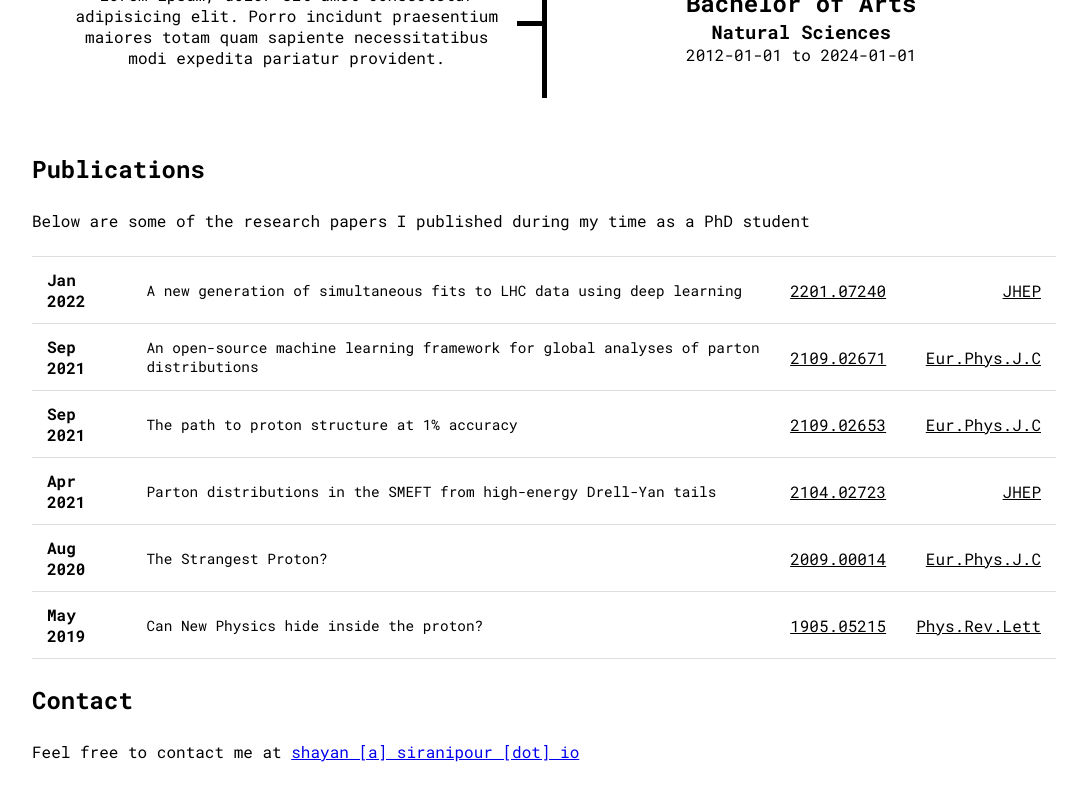
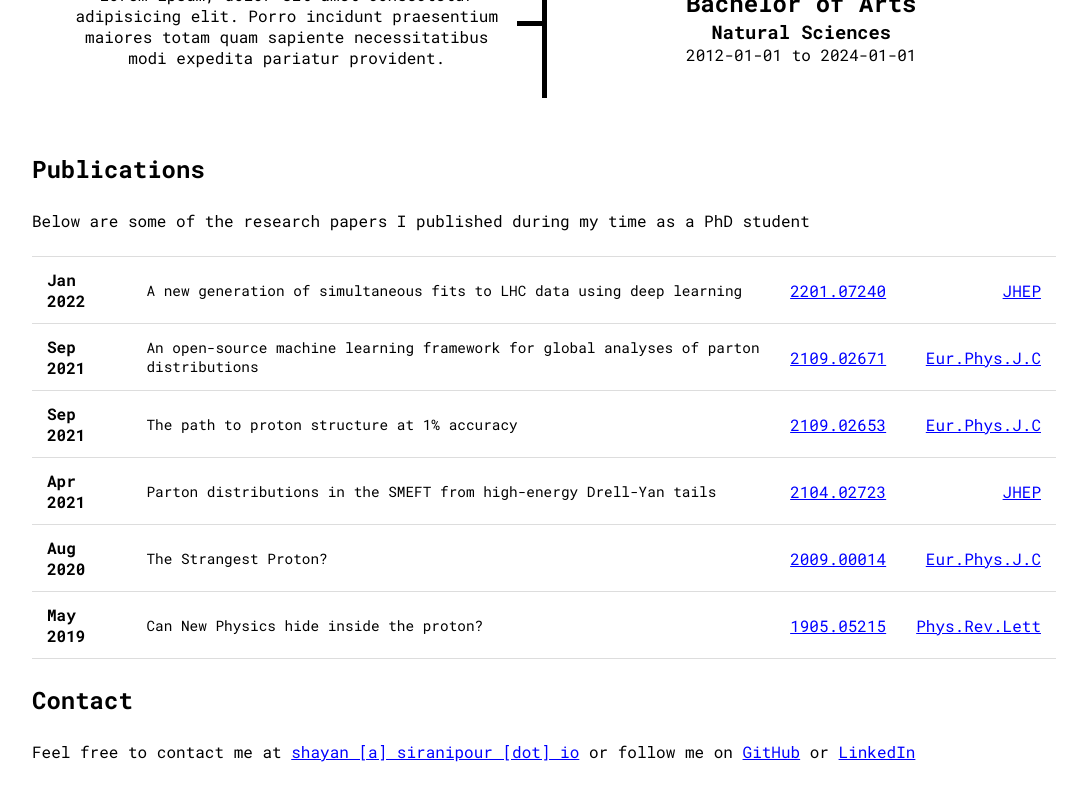
Before and after one commit to siranipour/website, a React (Vite) app: page / in a window 1280 px wide. Shown: the part 1787-2587 px from the top of the page, without its empty margins (96-1183 px from the left). Built offline with nearby package versions, Linux system fonts and the light colour scheme.

Commit message:
Handle link colouring

```diff
--- a/src/App.css
+++ b/src/App.css
@@ -15,3 +15,11 @@ body {
     margin: 0;
     box-sizing: border-box;
 }
+
+a {
+    color: blue;
+}
+
+a:visited {
+    color: blue;
+}
--- a/src/components/Contact/Contact.tsx
+++ b/src/components/Contact/Contact.tsx
@@ -11,7 +11,9 @@ const Contact = ({ title }: contactProp) => {
       <Title title={title} />
       <p>
         Feel free to contact me at{" "}
-        <a href="mailto:shayan@siranipour.io">shayan [a] siranipour [dot] io</a>
+        <a href="mailto:shayan@siranipour.io">shayan [a] siranipour [dot] io</a>{" "}
+        or follow me on <a href="https://github.com/siranipour">GitHub</a> or{" "}
+        <a href="http://linkedin.com/in/shayan-iranipour">LinkedIn</a>
       </p>
     </>
   );
--- a/src/components/Nav/Nav.module.css
+++ b/src/components/Nav/Nav.module.css
@@ -2,7 +2,12 @@
     display: flex;
     flex-direction: column;
 }
+
 .navMenu a {
     color: black;
     text-decoration: none;
 }
+
+.navMenu a:visited {
+    color: black;
+}
--- a/src/components/Publications/Publications.module.css
+++ b/src/components/Publications/Publications.module.css
@@ -39,10 +39,6 @@
     font-size: 0.9em;
 }
 
-.publication_table td a {
-    color: black;
-}
-
 @media (max-width: 650px) {
     .table_container {
         overflow-x: auto;
```
